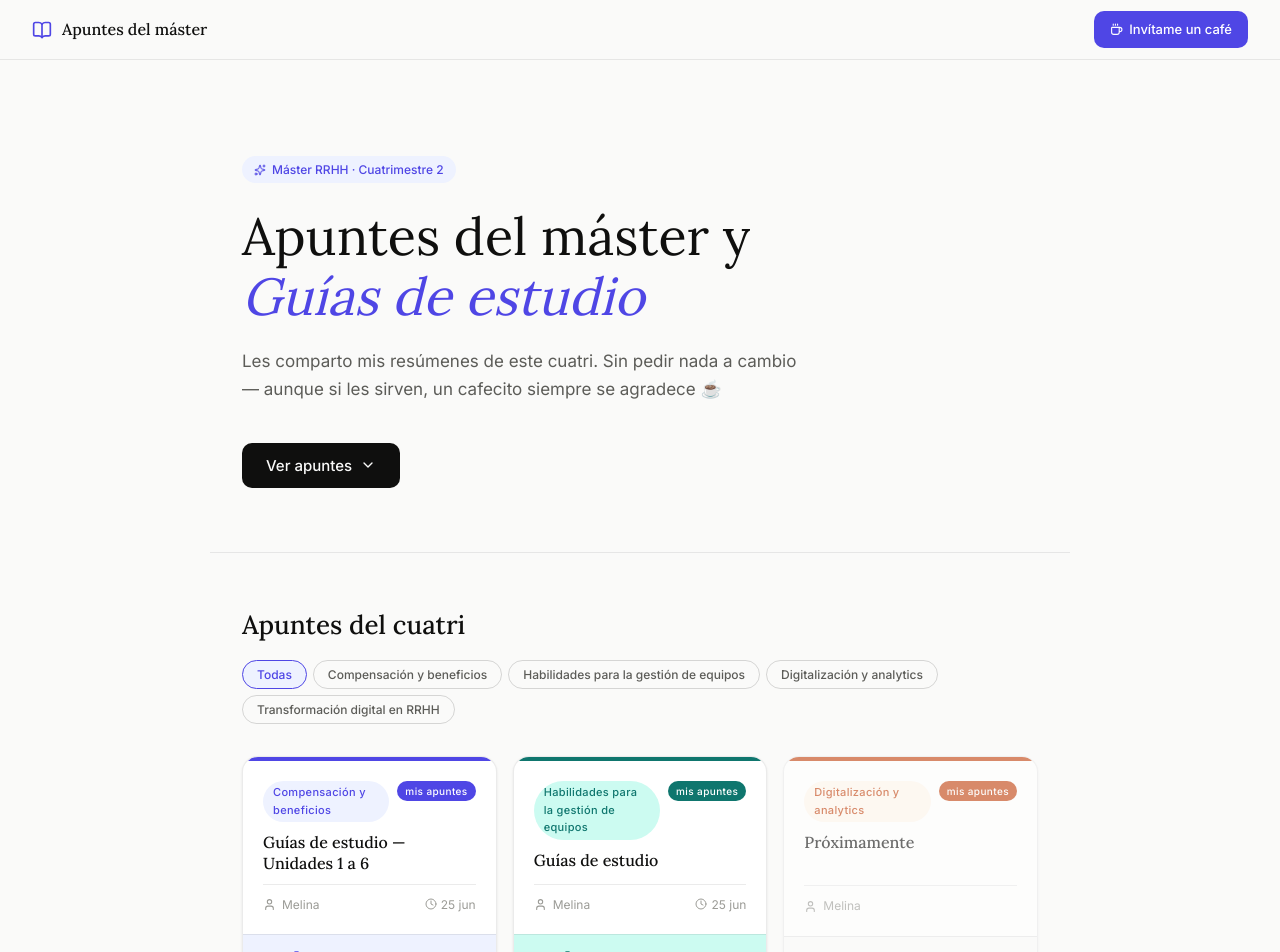
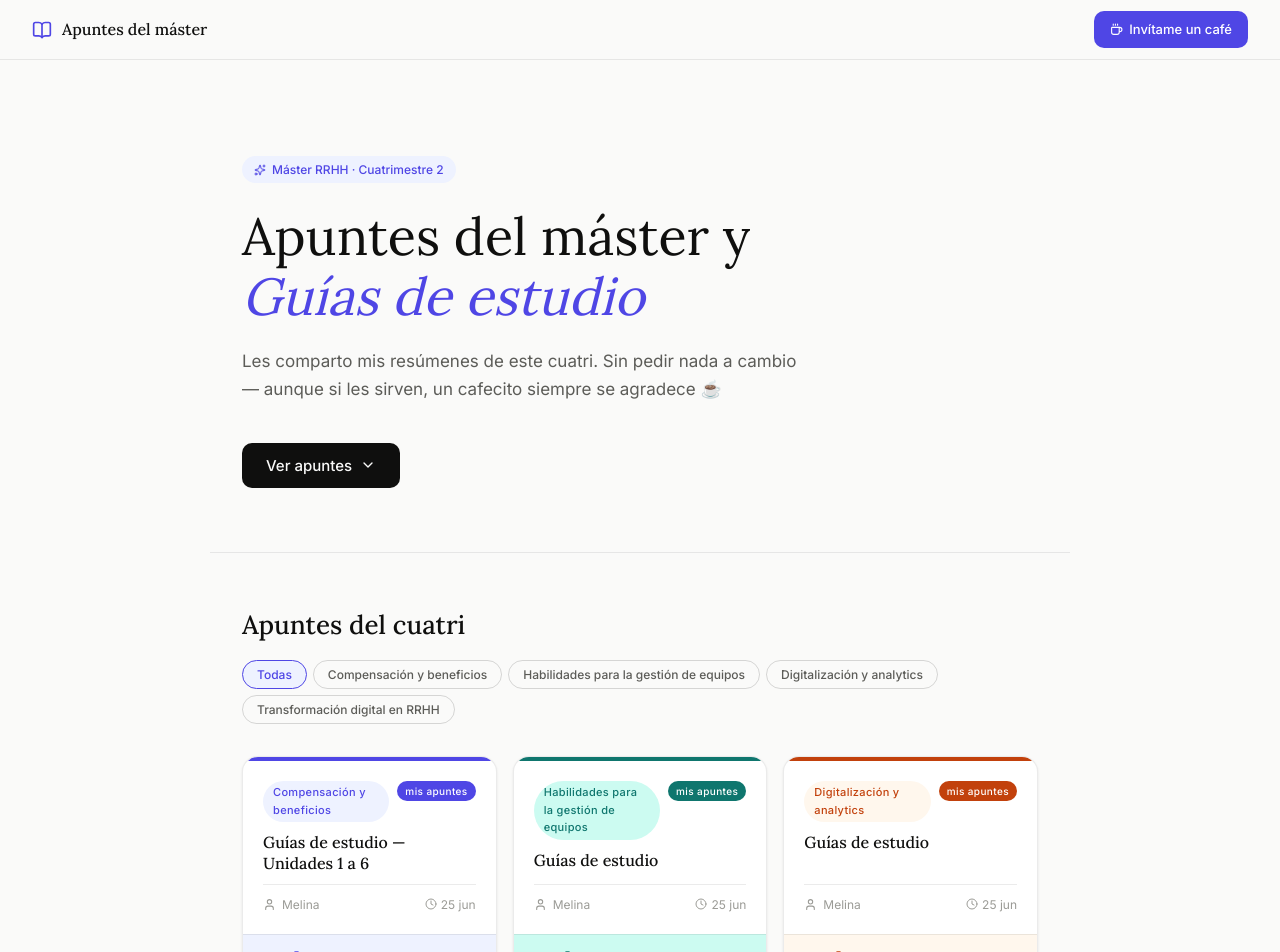
Before and after one commit to melinarivera/apuntes-master, a React (Vite) app: page / in a window 1280 px wide. Shown: the top 952 px of the page. Built offline with nearby package versions, Linux system fonts and the light colour scheme.

Commit message:
fix: update title for Digitalización y analytics to 'Guías de estudio'

```diff
--- a/src/App.jsx
+++ b/src/App.jsx
@@ -6,7 +6,7 @@ import './index.css'
 const MY_NOTES = [
   { id: 'own-1', materia: 'Compensación y beneficios', titulo: 'Guías de estudio — Unidades 1 a 6', descripcion: null, autor: 'Melina', paginas: null, pdf_url: 'https://drive.google.com/drive/folders/1754YYI-UVY9Gtm5sm8KQNnp-2nOjdPpY?usp=sharing', es_propio: true, created_at: new Date().toISOString() },
   { id: 'own-2', materia: 'Habilidades para la gestión de equipos', titulo: 'Guías de estudio', descripcion: null, autor: 'Melina', paginas: null, pdf_url: 'https://drive.google.com/drive/folders/1rcDcl7Jg0Ca3saTM858iE5FpWPLoaWW_?usp=sharing', es_propio: true, created_at: new Date().toISOString() },
-  { id: 'own-3', materia: 'Digitalización y analytics', titulo: 'Próximamente', descripcion: null, autor: 'Melina', paginas: null, pdf_url: null, es_propio: true, created_at: new Date().toISOString() },
+  { id: 'own-3', materia: 'Digitalización y analytics', titulo: 'Guías de estudio', descripcion: null, autor: 'Melina', paginas: null, pdf_url: 'https://drive.google.com/drive/folders/1w-cYzwsWXUpZVZNwVJjvzhizxlrpbjaP?usp=drive_link', es_propio: true, created_at: new Date().toISOString() },
   { id: 'own-4', materia: 'Transformación digital en RRHH', titulo: 'Próximamente', descripcion: null, autor: 'Melina', paginas: null, pdf_url: null, es_propio: true, created_at: new Date().toISOString() },
 ]
 
```
